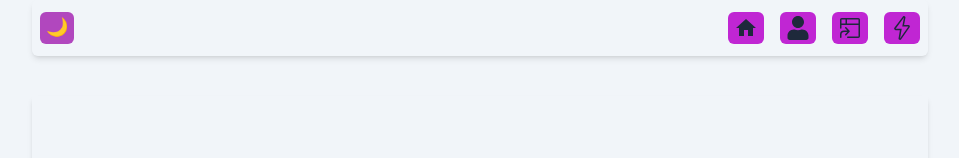
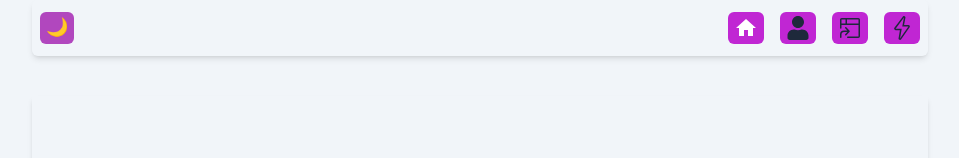
Before and after one commit to hasiboctane/portfolio_one, a React (Vite) app: page / in a window 1280 px wide. Shown: the top 158 px of the page, without its empty margins (160-1119 px from the left). Built offline with nearby package versions, Linux system fonts and the light colour scheme.

Commit message:
fix nav color

```diff
--- a/src/components/Navbar.jsx
+++ b/src/components/Navbar.jsx
@@ -28,7 +28,7 @@ const Navbar = () => {
                                     key={item.name}
                                     href={item.href}
                                     onClick={item.onClick}
-                                    className={`text-slate-800 dark:text-slate-900 bg-fuchsia-600 dark:bg-opacity-80 hover:bg-fuchsia-600 hover:text-fuchsia-200 dark:hover:text-slate-100 px-1.5 py-1 rounded-md hover:-translate-y-1 transition duration-300 ease-in-out ${activeItem === item.name ? ' bg-fuchsia-600 dark:bg-opacity-80 text-slate-200 dark:text-fuchsia-100' : ''
+                                    className={`text-slate-800  bg-fuchsia-600 dark:bg-opacity-80 hover:bg-fuchsia-600 hover:text-fuchsia-200 dark:hover:text-slate-100 px-1.5 py-1 rounded-md hover:-translate-y-1 transition duration-300 ease-in-out ${activeItem === item.name ? ' bg-fuchsia-600 dark:bg-opacity-80 text-white ' : ''
                                         }`}
                                 >
                                     {item.icon}
@@ -57,7 +57,7 @@ const Navbar = () => {
                                     item.onClick();
                                     toggleMenu();
                                 }}
-                                className={`text-slate-800 dark:text-slate-900 bg-fuchsia-600 dark:bg-opacity-80 hover:bg-fuchsia-600 hover:text-fuchsia-200 dark:hover:text-slate-700 px-1 py-1 rounded-md hover:-translate-y-1 transition duration-300 ease-in-out ${activeItem === item.name ? ' bg-fuchsia-600 dark:bg-opacity-80 text-slate-200 dark:text-fuchsia-100' : ''
+                                className={`text-slate-800  bg-fuchsia-600 dark:bg-opacity-80 hover:bg-fuchsia-600 hover:text-fuchsia-200 dark:hover:text-slate-700 px-1 py-1 rounded-md hover:-translate-y-1 transition duration-300 ease-in-out ${activeItem === item.name ? ' bg-fuchsia-600 dark:bg-opacity-80 text-white' : ''
                                     }`}
                             >
                                 {item.icon}
```
